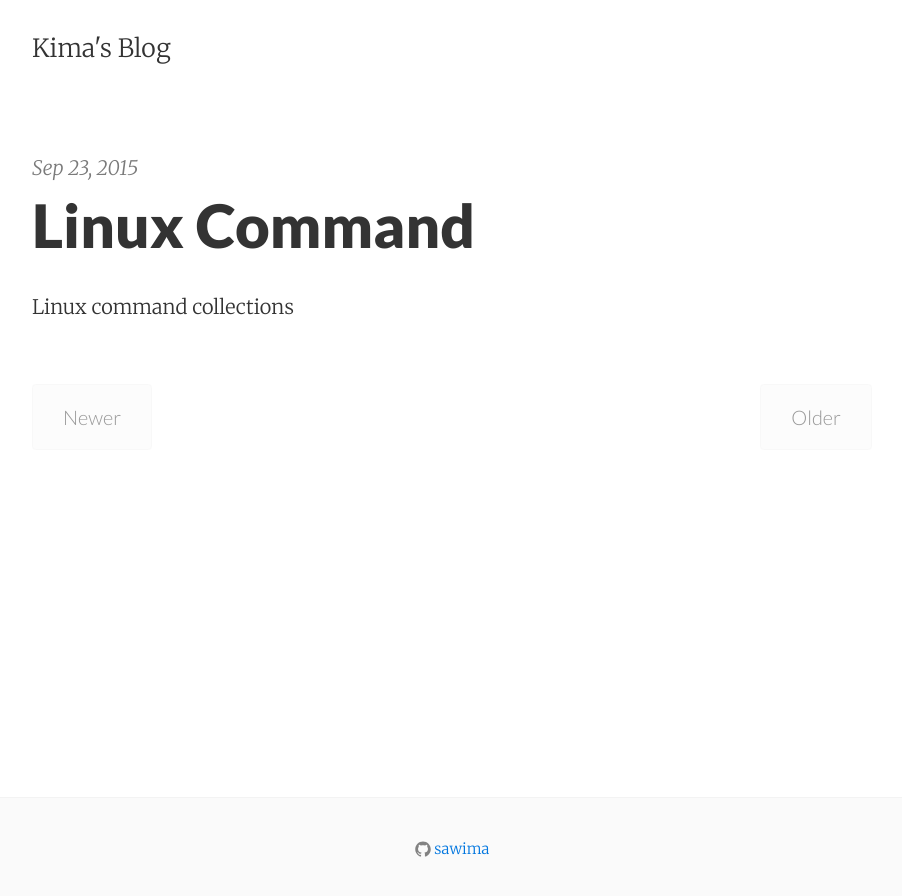
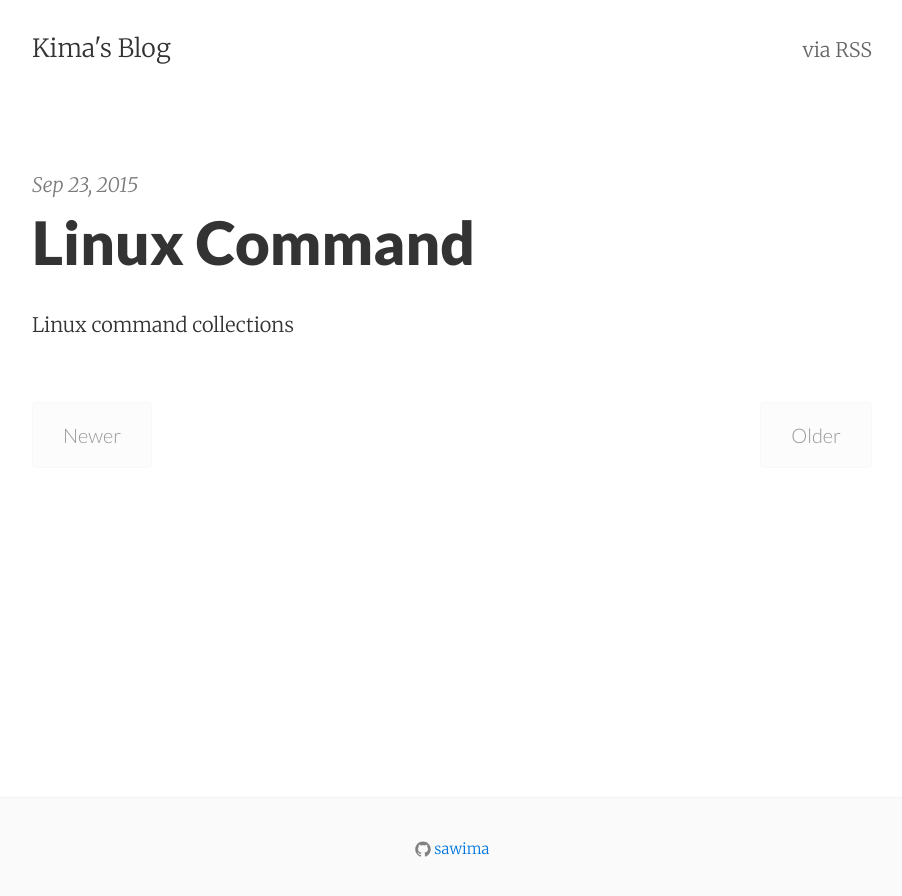
Before and after one commit to sawima/sawima.github.io, a Jekyll site: the page built from index.html, in a window 1280 px wide. Shown: the top 896 px of the page, without its empty margins (188-1090 px from the left). Built offline with Jekyll 4.4.1, drawn with Linux system fonts in a browser that asks for light colours; the list of posts is cut into pages by our own code.

Commit message:
add feed RSS

```diff
--- a/_includes/navigation.html
+++ b/_includes/navigation.html
@@ -2,3 +2,4 @@
 <a href="{{ site.baseurl }}/contact/">Contact</a>
 <a href="{{ site.baseurl }}/undefined/">undefined</a>
  -->
+<a href="{{ "/feed.xml" | prepend: site.baseurl }}">via RSS</a></p>
```
Also changed, not shown: README.md.
